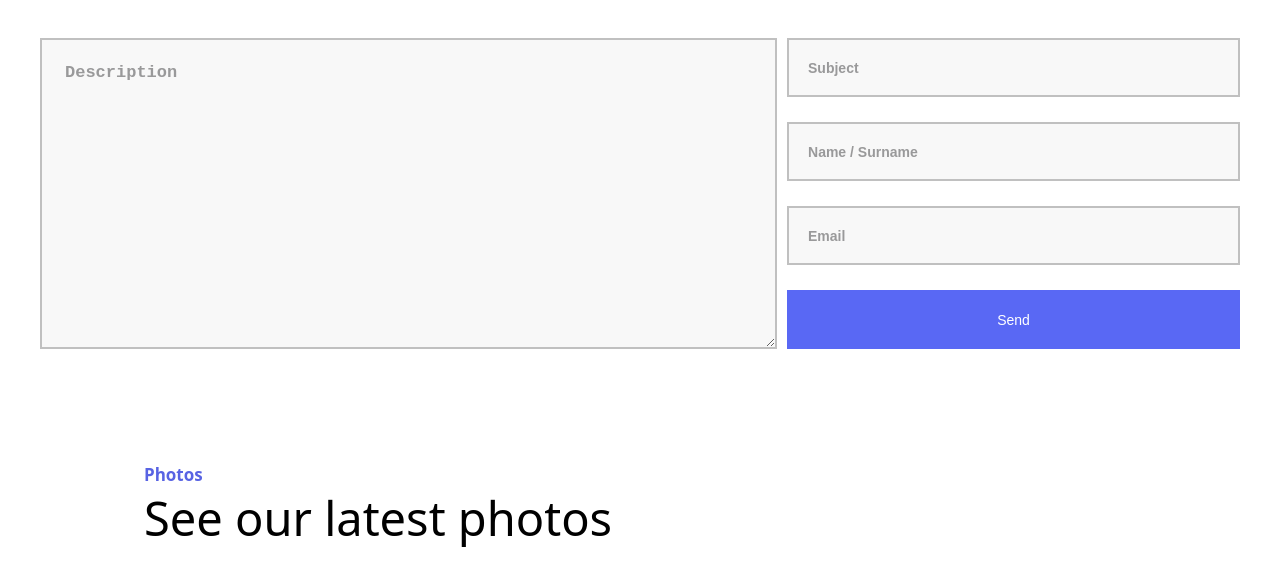
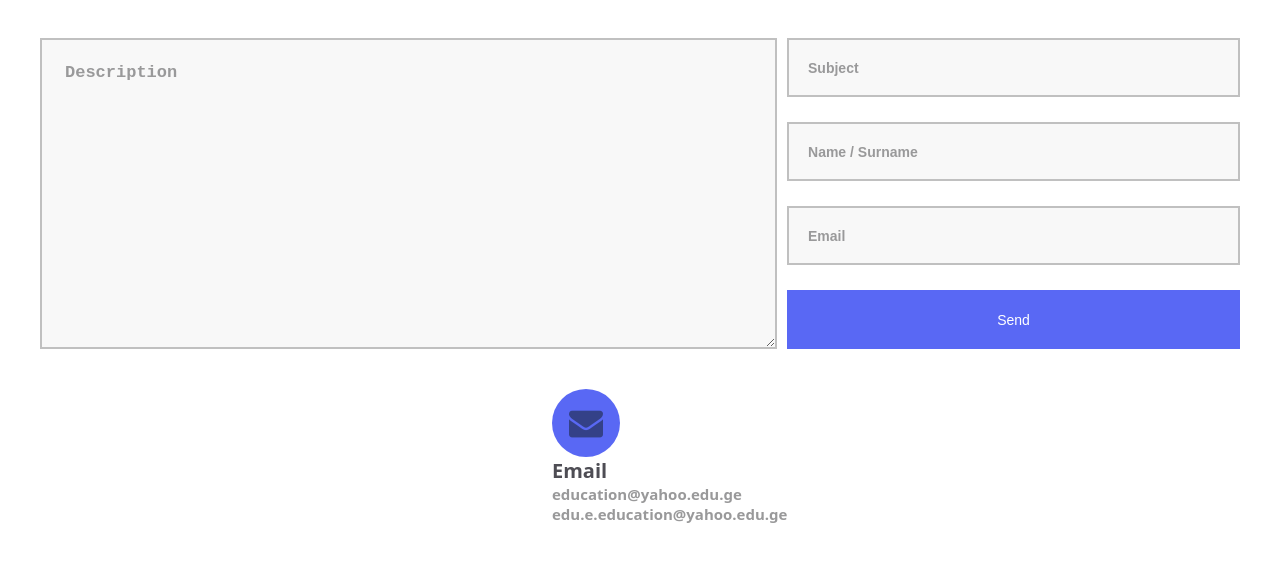
Before and after one commit to nikushasitchinava/Davaleba-11-nikushasitchinava, a plain HTML site: page index.html in a window 1280 px wide. Shown: the part 230-791 px from the top of the page. Drawn offline with Linux system fonts and the light colour scheme.

Commit message:
circle cards

```diff
--- a/index.html
+++ b/index.html
@@ -9,12 +9,14 @@
     <body>
 
 
-<!-- satauri  da dabla registracia  -->
 
-        <div class="tittlediv">
-        <h2 class="smalltittle">Contact</h2>
-        <h1 class="bigtittle">Contact us to get free support</h1>
-        </div>
+
+
+
+            <div class="tittlediv">
+                <h2 class="smalltittle">Contact</h2>
+                <h1 class="bigtittle">Contact us to get free support</h1>
+            </div>
 
 
 
@@ -33,8 +35,18 @@
 
 
 
-<!--
-            <i class="fa fa-envelope" id="mail"></i> -->
+        <div class="flexed">
+            <div class="circlecard">
+                <div class="circle">
+                    <i class="fa fa-envelope" id="mail"></i>
+                </div>
+                <h2 class="cheader">Email</h2>
+                <h3 class="cdesc">education@yahoo.edu.ge</h3>
+                <h3 class="cdesc">edu.e.education@yahoo.edu.ge</h3>
+            </div>
+
+
+        </div>
 
 
 
@@ -43,15 +55,10 @@
 
 
 
-
-
-<!-- cardebis satauri da dabla cardebi    -->
-
         <div class="cardtittle">
             <h2 class="smalltittle" style="margin-top: 74px;">Photos</h2>
             <h1 class="bigtittle">See our latest photos from restaurant and hotel</h1>
         </div>
-
 
         <div class="cards">
             <img src="./images/card1.png">
@@ -62,15 +69,7 @@
 
 
 
-
-
-
-
-<!-- footeri -->
-
-
         <footer>
-
             <div class="one">
                 <h2 class="footerheader">Zwtta Hotels</h2>
                 <h3>Our hotel in on teh huge quality and proffesionalism and with hard work and cearing. You can accept only the best services from our stuff</h3>
@@ -78,8 +77,6 @@
                 <img src="./images/icon (2).png" class="icons2">
                 <img src="./images/icon (3).png" class="icons3">
             </div>
-
-
 
             <div class="two">
                 <h2 class="footerheader">Useful links</h2>
@@ -89,8 +86,6 @@
                 <h4>Testimonials</h4>
             </div>
 
-
-
             <div class="three">
                 <h2 class="footerheader">Privacy</h2>
                 <h4>Career</h4>
@@ -99,18 +94,13 @@
                 <h4>Services</h4>
             </div>
 
-
-
             <div class="four">
                 <h2 class="footerheader">Contact Info</h2>
                 <h1>info@yahoo.com</h1>
                 <h1>+ 995 591111 999</h1>
                 <h1>Main str. Chicago Illinois</h1>
             </div>
-
-
         </footer>
-
 
     </body>
 </html>
--- a/styles/style.css
+++ b/styles/style.css
@@ -4,12 +4,10 @@
 }
 
 
-
 body {
     font-family: system-ui, -apple-system, BlinkMacSystemFont, 'Segoe UI', Roboto, Oxygen, Ubuntu, Cantarell, 'Open Sans', 'Helvetica Neue', sans-serif;
     padding-top: 57px;
 }
-
 
 
 .tittlediv {
@@ -71,7 +69,6 @@ div > input::placeholder {
 }
 
 
-
 button {
     background-color: #5968F4;
     height: 59px;
@@ -82,6 +79,51 @@ button {
 
 
 
+
+
+
+.flexed {
+    margin-left: 50px;
+    display: flex;
+    justify-content: space-around;
+}
+
+
+.circlecard {
+    display: flex;
+    justify-content: center;
+    flex-direction: column;
+    width: 226px;
+
+}
+
+
+.circle {
+    background-color: #5968F4;
+    width: 68px;
+    height: 68px;
+    border-radius: 100%;
+    display: flex;
+    justify-content: center;
+    align-items: center;
+}
+
+
+#mail {
+    font-size: 34px !important;
+    color: #344188 !important;
+}
+
+
+.cheader {
+    font-size: 20px;
+    color: #4E4D54;
+}
+
+.cdesc {
+    font-size: 15px;
+    color: #99999A;
+}
 
 
 
```
